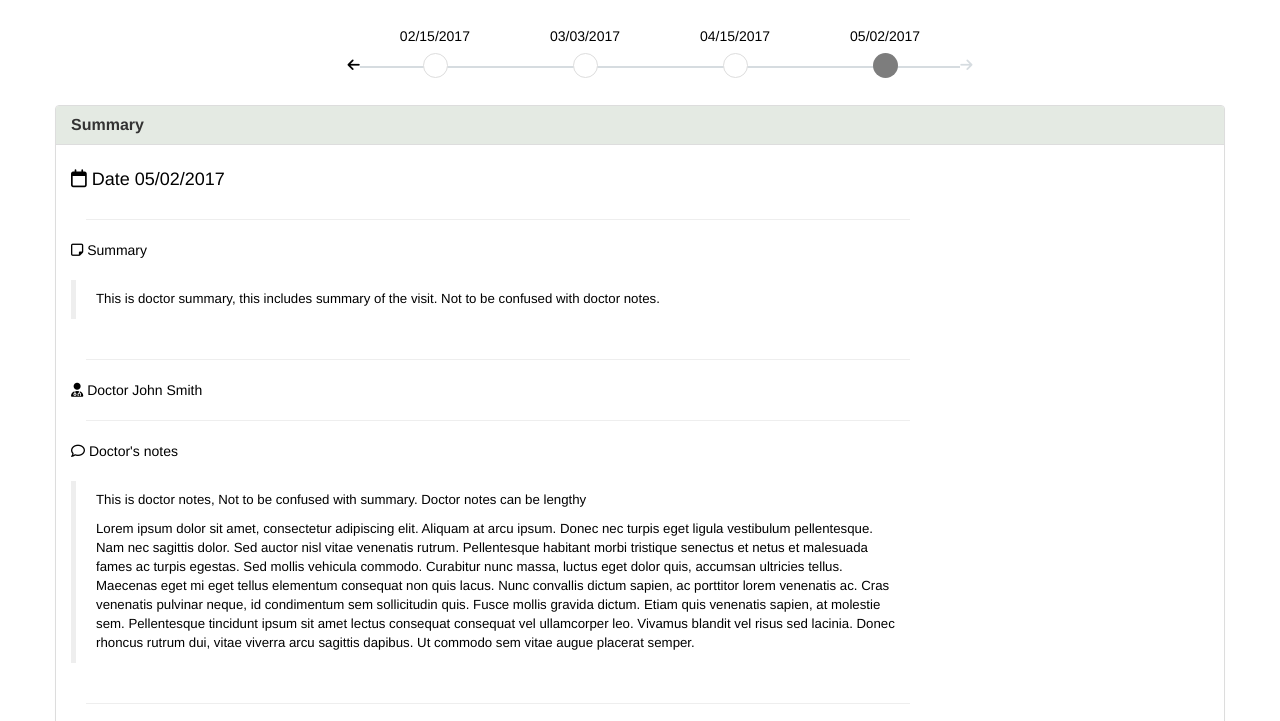
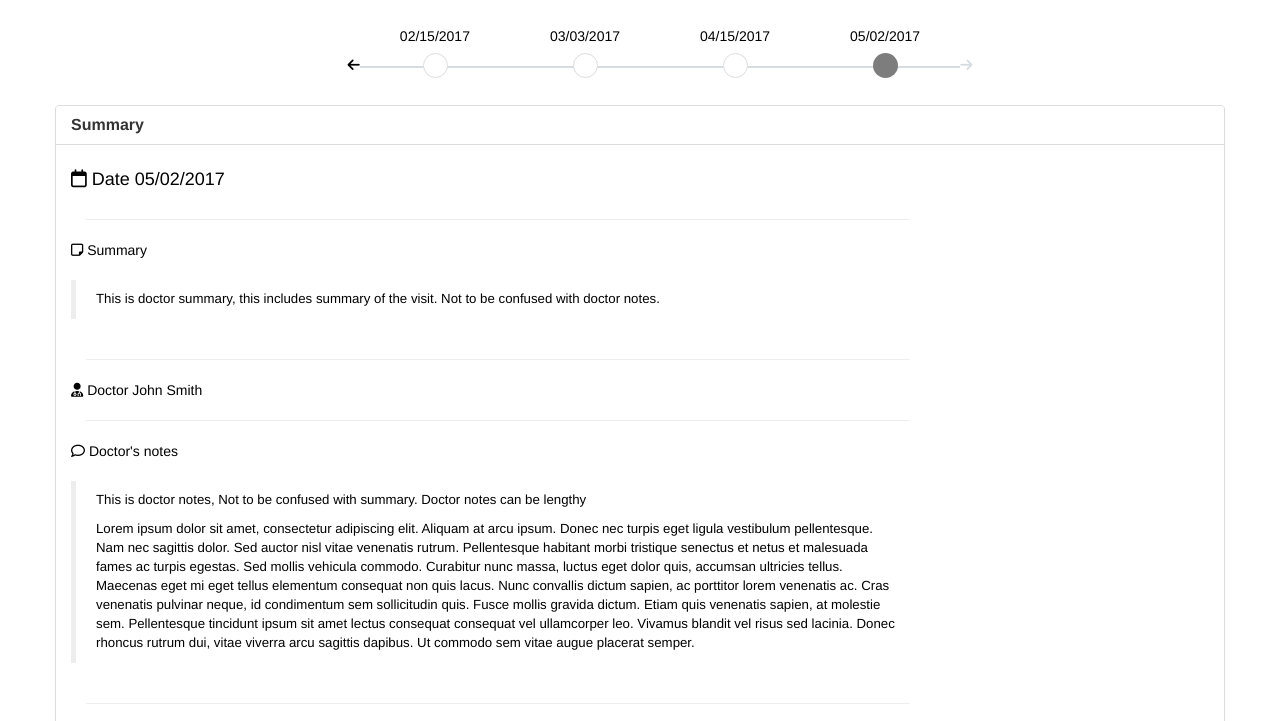
Before and after one commit to mrnayak/mrnayak.github.io, a plain HTML site: page accordion.html in a window 1280 px wide. Shown: the part 54-775 px from the top of the page. Drawn offline with nearby package versions, Linux system fonts and the light colour scheme.

Commit message:
Update accordion.html

```diff
--- a/accordion.html
+++ b/accordion.html
@@ -1,4 +1,5 @@
-<!DOCTYPE html>
+
+  <!DOCTYPE html>
   <html lang="en">
   <head>
     <meta charset="utf-8">
@@ -201,7 +202,7 @@
         font-weight: bold;
       }
       .panel-default>.panel-heading {
-        background: #e4eae3;
+        background: #fff;
       }
     </style>
 
```
